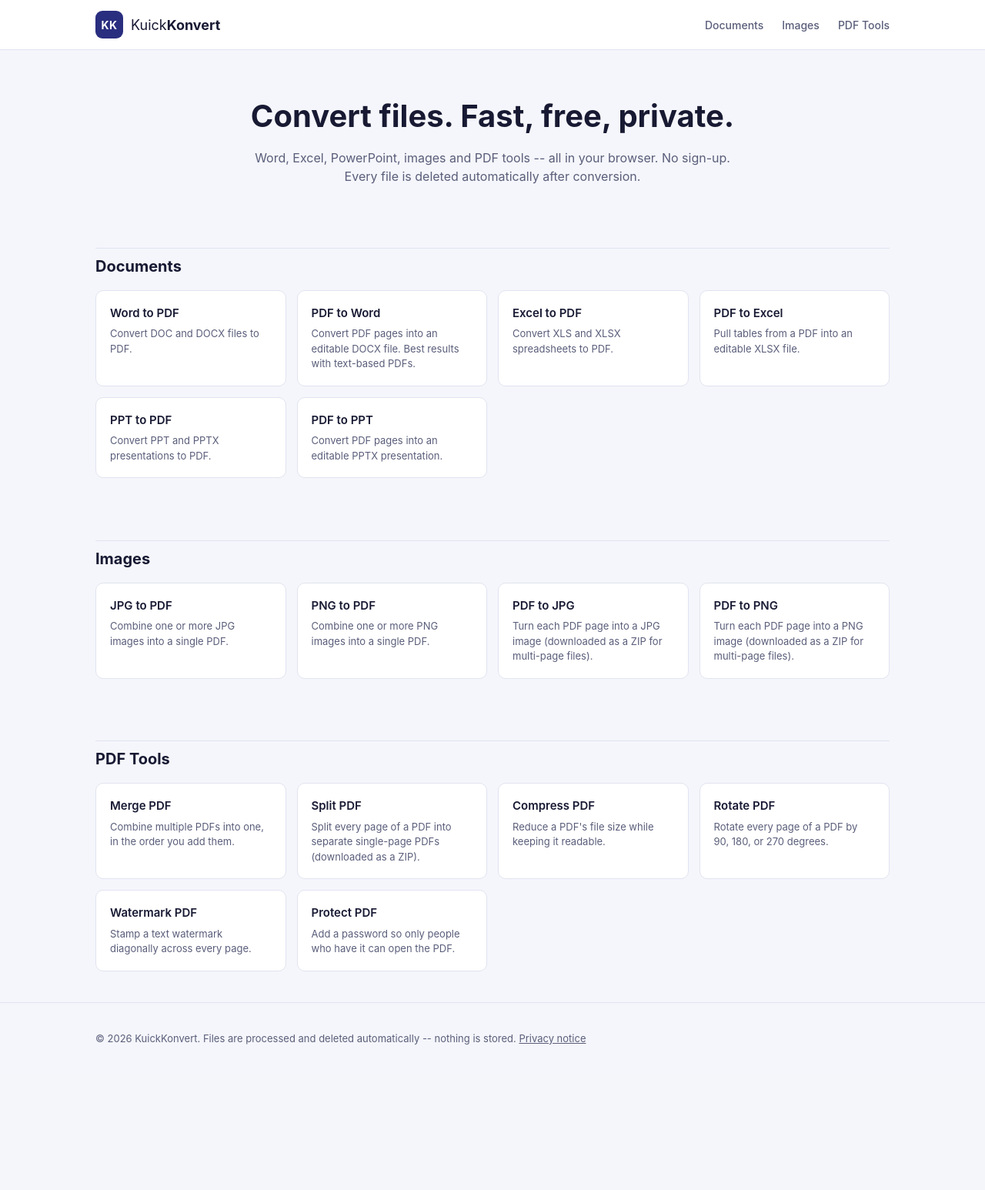
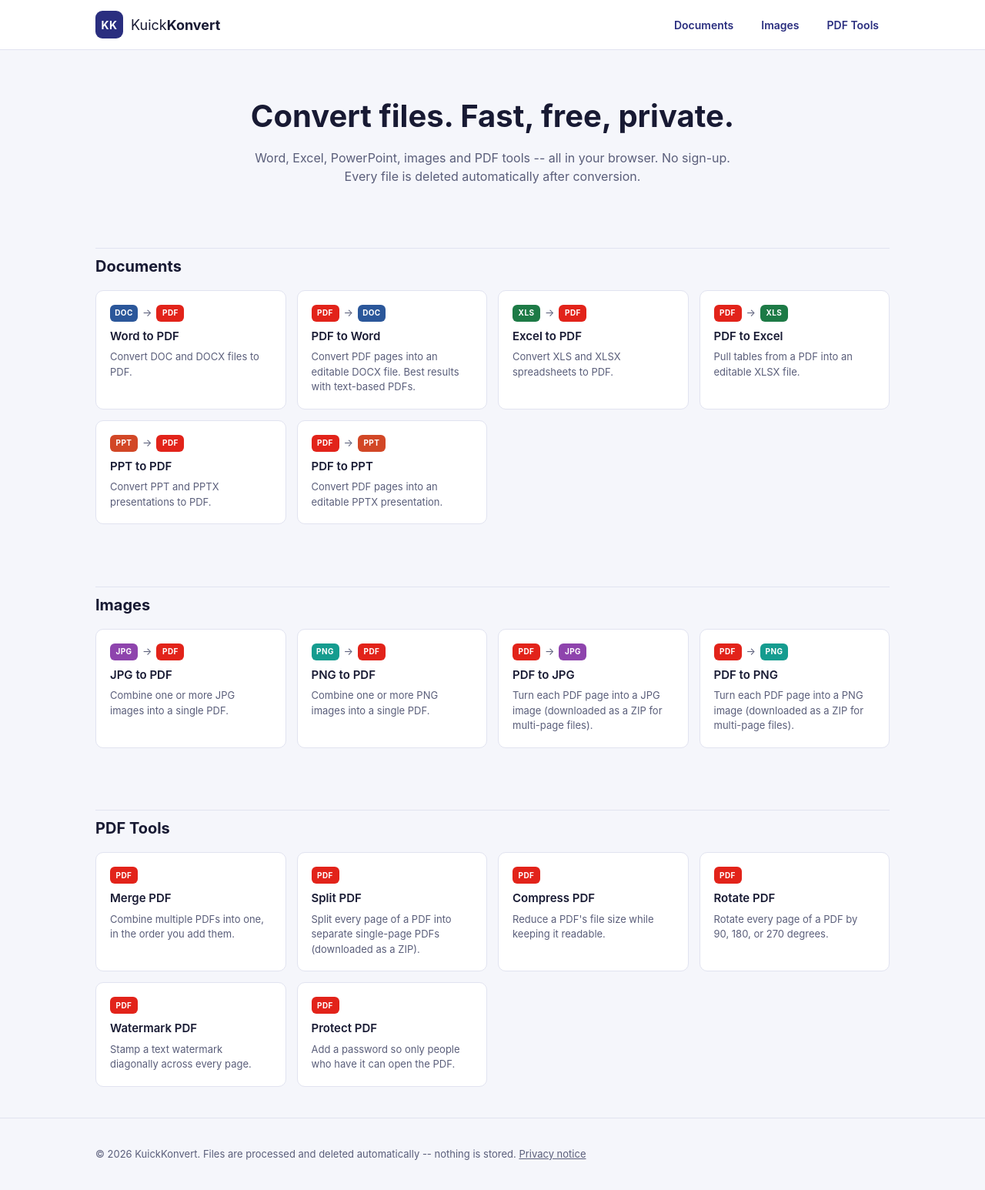
Before and after one commit to khshahid1970/kuickkonvert, a Flask app: page / in a window 1280 px wide. Shown: the whole page at 77% size. Before the commit the page ends 1357 px from the top, so only its background shows below. Run offline with Flask 3, Linux system fonts and the light colour scheme; some libraries are stand-ins or nearby versions.

Commit message:
Add format icons, indigo nav tabs

```diff
--- a/static/css/style.css
+++ b/static/css/style.css
@@ -71,14 +71,18 @@ body {
   font-weight: 400;
 }
 .brand-name strong { font-weight: 700; }
-.site-nav { display: flex; gap: 24px; }
+.site-nav { display: flex; gap: 8px; }
 .site-nav a {
-  color: var(--color-text-muted);
+  color: var(--color-primary);
   text-decoration: none;
   font-size: 14px;
-  font-weight: 500;
+  font-weight: 600;
+  padding: 6px 14px;
+  border-radius: 999px;
+  transition: background 0.15s ease, color 0.15s ease;
 }
-.site-nav a:hover { color: var(--color-primary); }
+.site-nav a:hover { background: var(--color-primary-tint); }
+.site-nav a:active { background: var(--color-primary); color: #fff; }
 
 /* Hero */
 .hero {
@@ -131,9 +135,44 @@ body {
 .tool-card-name { font-weight: 600; font-size: 15px; }
 .tool-card-desc { font-size: 13px; color: var(--color-text-muted); }
 
+/* Format badges -- generic in-house file-type icons (colored square +
+   abbreviation), not the official Microsoft/Adobe logos. Using the real
+   trademarked logos on a competing conversion site would risk implying an
+   affiliation/endorsement that doesn't exist, so every major conversion
+   site (CloudConvert, Smallpdf, iLovePDF) uses generic badges like these
+   instead. */
+.tool-card-badges {
+  display: flex;
+  align-items: center;
+  gap: 6px;
+  margin-bottom: 2px;
+}
+.format-badge {
+  display: inline-flex;
+  align-items: center;
+  justify-content: center;
+  min-width: 36px;
+  height: 22px;
+  padding: 0 6px;
+  border-radius: 6px;
+  color: #fff;
+  font-size: 10px;
+  font-weight: 700;
+  letter-spacing: 0.4px;
+}
+.badge-arrow { color: var(--color-text-muted); font-size: 13px; }
+
+.format-badge.format-doc  { background: #2b579a; }
+.format-badge.format-xls  { background: #1d7a46; }
+.format-badge.format-ppt  { background: #d24726; }
+.format-badge.format-pdf  { background: #e2231a; }
+.format-badge.format-jpg  { background: #8e44ad; }
+.format-badge.format-png  { background: #159c8f; }
+
 /* Tool page */
 .tool-page { padding: 40px 0 80px; }
 .breadcrumb a { color: var(--color-text-muted); font-size: 14px; text-decoration: none; }
+.tool-page-badges { margin: 14px 0 6px; }
 .tool-page h1 { margin-bottom: 6px; }
 .tool-page-desc { color: var(--color-text-muted); margin-bottom: 28px; }
 
--- a/templates/base.html
+++ b/templates/base.html
@@ -16,9 +16,9 @@
       <span class="brand-name">Kuick<strong>Konvert</strong></span>
     </a>
     <nav class="site-nav">
-      <a href="{{ url_for('index') }}#documents">Documents</a>
-      <a href="{{ url_for('index') }}#images">Images</a>
-      <a href="{{ url_for('index') }}#pdf-tools">PDF Tools</a>
+      <a class="nav-tab" href="{{ url_for('index') }}#documents">Documents</a>
+      <a class="nav-tab" href="{{ url_for('index') }}#images">Images</a>
+      <a class="nav-tab" href="{{ url_for('index') }}#pdf-tools">PDF Tools</a>
     </nav>
   </div>
 </header>
--- a/templates/index.html
+++ b/templates/index.html
@@ -14,6 +14,12 @@
     <div class="tool-grid">
       {% for t in by_category[cat] %}
       <a class="tool-card" href="{{ url_for('tool_page', slug=t.slug) }}">
+        <span class="tool-card-badges">
+          {% for b in t.badges %}
+          <span class="format-badge format-{{ b|lower }}">{{ b }}</span>
+          {% if not loop.last %}<span class="badge-arrow" aria-hidden="true">&rarr;</span>{% endif %}
+          {% endfor %}
+        </span>
         <span class="tool-card-name">{{ t.name }}</span>
         <span class="tool-card-desc">{{ t.description }}</span>
       </a>
--- a/templates/tool.html
+++ b/templates/tool.html
@@ -4,6 +4,12 @@
 <section class="tool-page">
   <div class="wrap wrap-narrow">
     <p class="breadcrumb"><a href="{{ url_for('index') }}">&larr; All tools</a></p>
+    <span class="tool-card-badges tool-page-badges">
+      {% for b in tool.badges %}
+      <span class="format-badge format-{{ b|lower }}">{{ b }}</span>
+      {% if not loop.last %}<span class="badge-arrow" aria-hidden="true">&rarr;</span>{% endif %}
+      {% endfor %}
+    </span>
     <h1>{{ tool.name }}</h1>
     <p class="tool-page-desc">{{ tool.description }}</p>
 
```
Also changed, not shown: config.py (+24 -0 lines).
